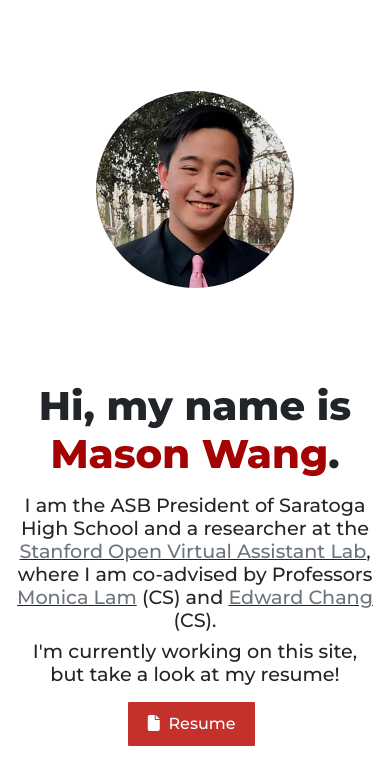
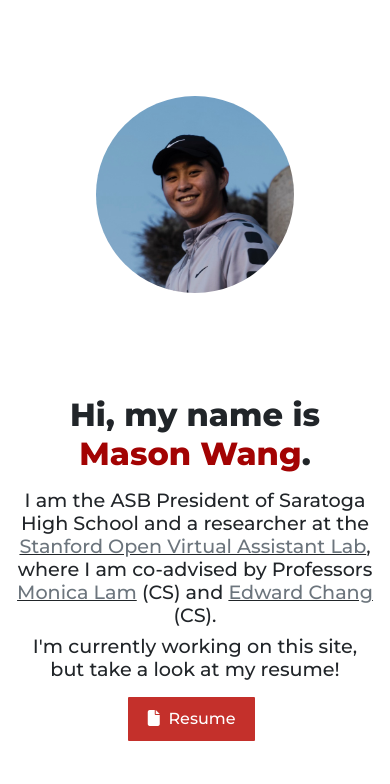
Before and after one commit to masonwang025/masonwang.me, a website: page index.html in a window 390 px wide. Drawn offline with nearby package versions, Linux system fonts and the light colour scheme.

Commit message:
update image

```diff
--- a/index.html
+++ b/index.html
@@ -47,7 +47,7 @@
       <div class="row h-100 justify-content-center align-items-center py-5">
         <div class="col-md-3 col-7 col-sm-6 mx-2 mb-2 mb-md-0">
           <img
-            src="img/pfp.png"
+            src="img/pfp.jpg"
             class="rounded-circle img-fluid"
             alt="Mason Wang"
           />
--- a/style.css
+++ b/style.css
@@ -61,7 +61,7 @@
 
 @media only screen and (max-width: 768px) {
   h1 {
-    font-size: 2.5em;
+    font-size: 2em;
   }
 
   h3 {
```
Also changed, not shown: img/pfp.jpg (added), img/pfp.png (deleted), 4 other files.
